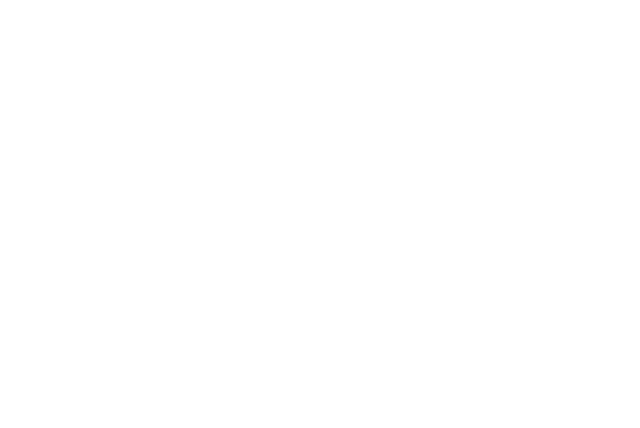
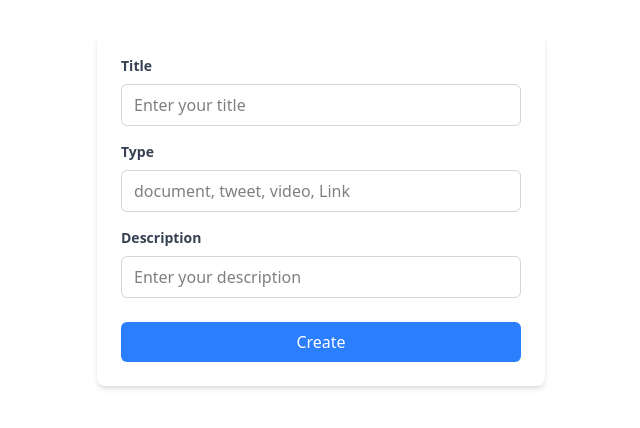
Before and after one commit to smeet96/BrainBox-frontend, a React (Vite) app: page /create in a window 1280 px wide. Before the commit this address had no page. Shown: the part 168-596 px from the top of the page, without its empty margins (319-959 px from the left). Built offline with nearby package versions, Linux system fonts and the light colour scheme.

Commit message:
content endpoint completed

```diff
--- a/src/App.tsx
+++ b/src/App.tsx
@@ -4,6 +4,7 @@ import './App.css'
 import Dasboard from './pages/Dashboard'
 import Signup from './pages/Signup'
 import Signin from './pages/Signin'
+import Create from './components/Create'
 
 function App() {
 
@@ -13,6 +14,7 @@ function App() {
     <Route path='/dashboard' element={<Dasboard/>} />
     <Route path='/signup' element={<Signup/>} />
     <Route path='/signin' element={<Signin/>}/>
+    <Route path='/create' element={<Create/>}/>
     </Routes>
     </BrowserRouter>
   )
--- a/src/components/ContentBox.tsx
+++ b/src/components/ContentBox.tsx
@@ -1,12 +1,23 @@
-import axios from "axios"
-import { useEffect } from "react"
+// import axios from "axios"
+// import { useEffect, useState } from "react"
+// import Dasboard from "../pages/Dashboard";
 
 
-const ContentBox =  () => {
-useEffect(()=> {
- const items = axios.get("http://localhost:3000/api/v1/content/get").then((items) => {console.log(items)})
 
-},[ContentBox])
+const ContentBox =  ({items}:any) => {
+
+// const [items, setItems] = useState("null");
+
+// useEffect(() => {
+//   axios.get("http://localhost:3000/api/v1/content/get")
+//     .then((response) => {
+//       setItems(response.data);
+//       console.log(response.data);
+//     })
+//     .catch((error) => {
+//       console.error(error);
+//     });
+// }, [ContentBox , Dasboard]);
 
 
 
@@ -19,7 +30,7 @@ return (
  <div className="px-6 py-4">
    <div className="font-bold text-xl mb-2">Card Title</div>
    <p className="text-gray-700 text-base">
-     This is a simple card example created using Tailwind CSS
+     {items}
    </p>
  </div>
  <div className="px-6 pt-4 pb-2">
--- /dev/null
+++ b/src/components/Create.tsx
@@ -0,0 +1,75 @@
+import axios from "axios"
+import { useState } from "react"
+
+const Create = () => {
+    const [title , setTitle] = useState("")
+    const [description , setDescription] = useState("")
+    const [type , setType] = useState("")
+    const token = localStorage.getItem("token")
+console.log(token)
+const Payload = {
+    title,
+    description,
+     category: [
+    { type }
+  ],
+}
+
+return (
+    <div className="pt-50 ">
+
+    <div className="max-w-md mx-auto p-6 bg-white shadow-md rounded-lg">
+
+ <div className="mb-4">
+   <label  className="block text-gray-700 text-sm font-bold mb-2">Title</label>
+   <input
+     className="w-full px-3 py-2 border border-gray-300 rounded-md focus:outline-none focus:ring-2 focus:ring-blue-500"
+     placeholder="Enter your title"
+     onChange={(e)=> {
+        setTitle(e.target.value)
+     }}
+   />
+ </div>
+
+ <div className="mb-4">
+   <label  className="block text-gray-700 text-sm font-bold mb-2">Type</label>
+   <input
+     className="w-full px-3 py-2 border border-gray-300 rounded-md focus:outline-none focus:ring-2 focus:ring-blue-500"
+     placeholder="document, tweet, video, Link"
+     onChange={(e)=> {
+        setType(e.target.value)
+     }}
+   />
+ </div>
+
+ <div className="mb-6">
+   <label  className="block text-gray-700 text-sm font-bold mb-2">Description</label>
+   <input
+     className="w-full px-3 py-2 border border-gray-300 rounded-md focus:outline-none focus:ring-2 focus:ring-blue-500"
+     placeholder="Enter your description"
+     onChange={(e)=> {
+        setDescription(e.target.value)
+     }}
+   ></input>
+ </div>
+ <button
+   className="w-full bg-blue-500 text-white py-2 px-4 rounded-md hover:bg-blue-600 focus:outline-none focus:ring-2 focus:ring-blue-500"
+   onClick={async ()=> {
+  await  axios.post("http://localhost:3000/api/v1/content/create",
+    Payload,
+    {
+      headers : {
+        Authorization : `Bearer ${token}`,
+        "Content-Type": "application/json"
+      }
+    })
+   }}
+ >
+   Create
+ </button>
+</div>
+    </div>
+)
+}
+
+export default Create
--- a/src/pages/Dashboard.tsx
+++ b/src/pages/Dashboard.tsx
@@ -1,25 +1,85 @@
-import { useEffect} from "react"
-import ContentBox from "../components/ContentBox";
+import { useEffect, useState } from "react"
+// import ContentBox from "../components/ContentBox";
 import axios from "axios";
+import Button from "../components/Button";
+import { useNavigate } from "react-router-dom";
 
-
+interface ContentItem {
+  id: number;
+  title: string;
+  description: string;
+  date: string;
+  category: any[];
+}
 
 const Dasboard = () => {
+  const navigate = useNavigate()
+  const [content , setContent] =  useState<ContentItem[]>([])
   useEffect(() => {
     const token = localStorage.getItem("token");
 
 axios.get("http://localhost:3000/api/v1/content/get", {
   headers: {
     Authorization: `Bearer ${token}`,
+    "Content-Type": "application/json"
   },
-}).then((auth)=> {console.log(auth)})
+}).then((response)=> {setContent(response.data)})
   }, [Dasboard]);
-return (
-  <div>
-    Heloo from chai aur code
-  <ContentBox />
-  </div>
-)
+
+  return (
+    <div className="bg-gray-50 ">
+      <div className="ml-450 ">
+        <Button
+        placeholder="LogOut"
+        onClick={() => {
+          localStorage.removeItem("token");
+        }}
+      />
+
+      <Button placeholder="add content" onClick={()=>{navigate("/create")}}/>
+      </div>
+
+<div className="bg-gray-50 flex justify-center w-screen h-screen">
+      <div className="flex items-center h-screen">
+        <div>
+          {content.length === 0 ? (
+            <p>No content to show</p>
+          ) : (
+            content.map((item) => (
+              <div
+                key={item.id}
+                className="max-w-sm rounded overflow-hidden shadow-lg bg-white mb-4"
+              >
+                <div className="px-6 py-4">
+                  <div className="font-bold text-xl mb-2">{item.title}</div>
+                  <p className="text-gray-700 text-base">{item.description}</p>
+                  <p className="text-sm text-gray-500">
+                    {new Date(item.date).toLocaleString()}
+                  </p>
+                  <p className="text-xs text-gray-400">
+                    Categories: {item.category.map(cat => {return cat.type}).join(", ")}
+                  </p>
+                </div>
+                <div className="px-6 pt-4 pb-2">
+                  {item.category &&
+                    item.category.map((cat, id) => (
+                      <span
+                        key={id}
+                        className="inline-block bg-gray-200 rounded-full px-3 py-1 text-sm font-semibold text-gray-700 mr-2"
+                      >
+                        #{cat.type}
+                      </span>
+                    ))}
+                </div>
+              </div>
+            ))
+          )}
+        </div>
+      </div>
+    </div>
+    </div>
+
+  );
 }
 
 export default Dasboard
```
